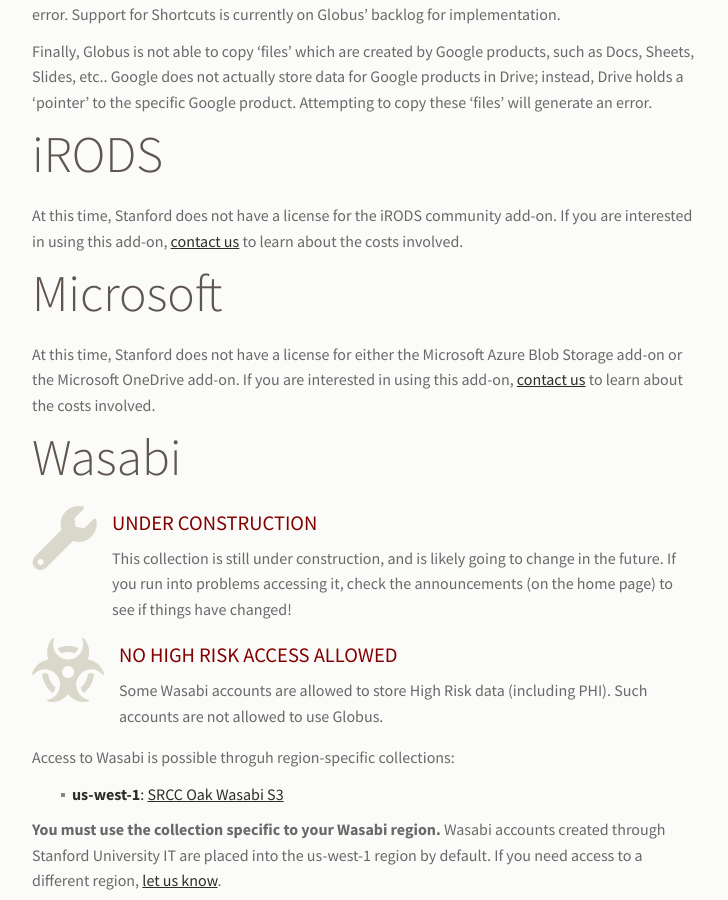
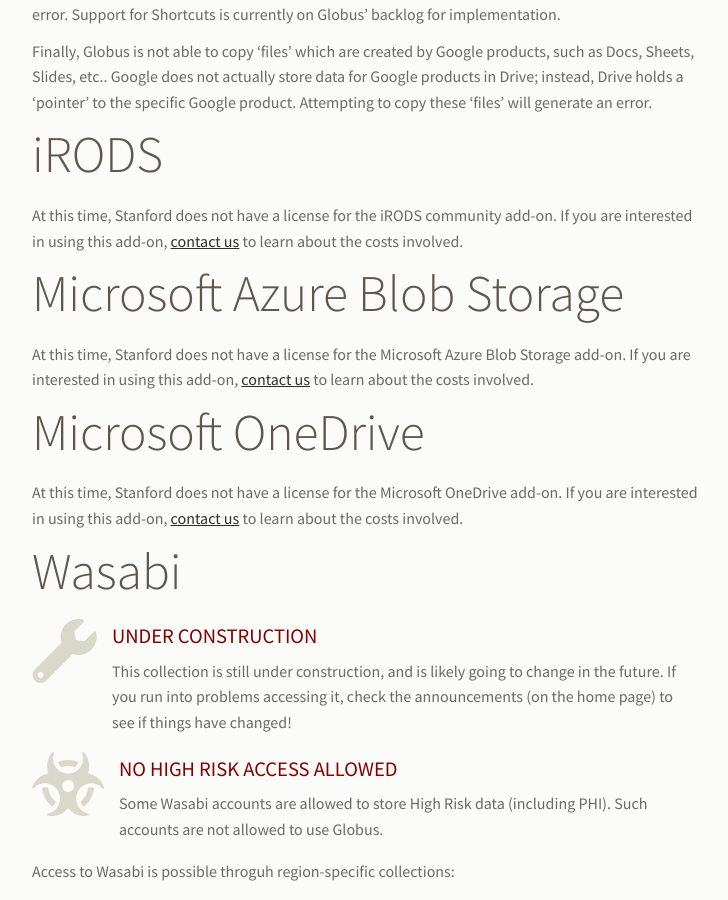
Before and after one commit to stanford-rc/globus.stanford.edu, a Jekyll site: the page built from cloud.md, in a window 1280 px wide and 900 px high, scrolled down 4339 px. Shown: the whole window, without its empty margins (323-1051 px from the left). Built offline with Jekyll 4.4.1, drawn with Linux system fonts in a browser that asks for light colours; nearby versions of some CDN libraries; comment, search, counter and statistics services are not loaded.

Commit message:
cloud: Split Microsoft entries
In preparation for releasing Microsoft OneDrive support, split the
existing Microsoft entry into two, one for OneDrive and one for Azure
Blob Storage.

```diff
--- a/cloud.md
+++ b/cloud.md
@@ -24,8 +24,8 @@ name for more information.
 | <a href="#google-cloud-storage">Google Cloud Storage</a> | ✅ |
 | <a href="#google-drive">Google Drive</a> | ✅ |
 | <a href="#irods">iRODS</a> | ❌ |
-| <a href="#microsoft">Microsoft Azure Blob Storage</a> | ❌ |
-| <a href="#microsoft">Microsoft OneDrive</a> | ❌ |
+| <a href="#microsoft-azure-blob-storage">Microsoft Azure Blob Storage</a> | ❌ |
+| <a href="#microsoft-onedrive">Microsoft OneDrive</a> | ❌ |
 | <a href="#wasabi">Wasabi</a> | ✅ |
 
 &nbsp;
@@ -226,12 +226,19 @@ At this time, Stanford does not have a license for the iRODS community add-on.
 If you are interested in using this add-on, [contact
 us](mailto:srcc-support@stanford.edu) to learn about the costs involved.
 
-# Microsoft
+# Microsoft Azure Blob Storage
 
-At this time, Stanford does not have a license for either the Microsoft Azure
-Blob Storage add-on or the Microsoft OneDrive add-on.  If you are
+At this time, Stanford does not have a license for the Microsoft Azure
+Blob Storage add-on.  If you are
 interested in using this add-on, [contact us](mailto:srcc-support@stanford.edu)
 to learn about the costs involved.
+
+# Microsoft OneDrive
+
+At this time, Stanford does not have a license for the Microsoft OneDrive
+add-on.  If you are interested in using this add-on, [contact
+us](mailto:srcc-support@stanford.edu) to learn about the costs involved.
+
 
 # Wasabi
 
```
